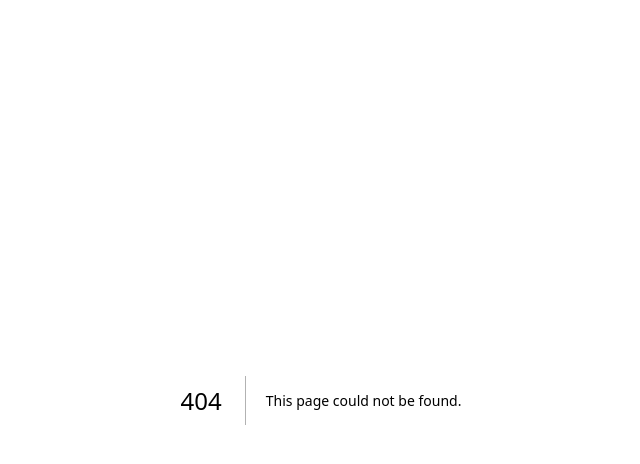
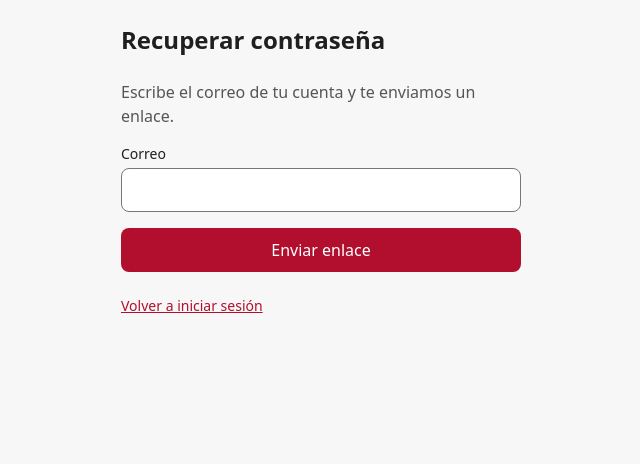
Before and after one commit to CUXUI/practica-Dead-Mans-Switch-mvp, a Next.js app: page /recuperar in a window 1280 px wide. Before the commit this address had no page. Shown: the top 464 px of the page, without its empty margins (319-959 px from the left). Built offline with nearby package versions, Linux system fonts and the light colour scheme.

Commit message:
cambiar contraseña

```diff
--- a/app/auth/callback/route.ts
+++ b/app/auth/callback/route.ts
@@ -1,15 +1,18 @@
 import { NextResponse } from "next/server";
 import { createClient } from "@/lib/supabase/server";
 
-// Destino del enlace de confirmación de correo que envía Supabase.
+// Destino de los enlaces que envía Supabase: confirmación de correo y recuperación de contraseña.
+// next: a dónde ir después (solo rutas internas, por ejemplo /recuperar/nueva). Por defecto, /home.
 export async function GET(request: Request) {
   const { searchParams, origin } = new URL(request.url);
   const code = searchParams.get("code");
+  const next = searchParams.get("next");
+  const destino = next && next.startsWith("/") && !next.startsWith("//") ? next : "/home";
 
   if (code) {
     const supabase = await createClient();
     const { error } = await supabase.auth.exchangeCodeForSession(code);
-    if (!error) return NextResponse.redirect(`${origin}/home`);
+    if (!error) return NextResponse.redirect(`${origin}${destino}`);
   }
   return NextResponse.redirect(`${origin}/login?error=confirmacion`);
 }
--- a/app/login/page.tsx
+++ b/app/login/page.tsx
@@ -9,6 +9,11 @@ export default function LoginPage() {
       <h1 className="mb-1 text-2xl font-semibold">{brand.name}</h1>
       <p className="mb-6 text-text-muted">Inicia sesión para continuar.</p>
       <AuthForm mode="login" />
+      <p className="mt-4 text-sm">
+        <Link href="/recuperar" className="font-medium text-brand-primary underline">
+          ¿Olvidaste tu contraseña?
+        </Link>
+      </p>
       <p className="mt-6 text-sm">
         ¿No tienes cuenta?{" "}
         <Link href="/alta/registro" className="font-medium text-brand-primary underline">
--- /dev/null
+++ b/app/recuperar/nueva/page.tsx
@@ -0,0 +1,57 @@
+"use client";
+
+import { useState } from "react";
+import { useRouter } from "next/navigation";
+import { createClient } from "@/lib/supabase/client";
+
+const inputClass =
+  "w-full min-h-11 rounded-lg border border-border bg-surface px-3 py-2 text-text focus:outline-2 focus:outline-brand-primary";
+
+// Llega desde el enlace del correo, con la sesión de recuperación ya iniciada por el callback.
+export default function NuevaContrasenaPage() {
+  const router = useRouter();
+  const [error, setError] = useState<string | null>(null);
+  const [loading, setLoading] = useState(false);
+
+  async function onSubmit(e: React.FormEvent<HTMLFormElement>) {
+    e.preventDefault();
+    setError(null);
+    const form = new FormData(e.currentTarget);
+    const password = String(form.get("password") ?? "");
+    const repetir = String(form.get("repetir") ?? "");
+    if (password.length < 8) return setError("La contraseña tiene que tener al menos 8 caracteres.");
+    if (password !== repetir) return setError("Las contraseñas no coinciden.");
+
+    setLoading(true);
+    const supabase = createClient();
+    const { error: errorCambio } = await supabase.auth.updateUser({ password });
+    setLoading(false);
+    if (errorCambio) return setError("No pudimos cambiar la contraseña. Pide un enlace nuevo e inténtalo otra vez.");
+    router.replace("/home");
+    router.refresh();
+  }
+
+  return (
+    <main className="mx-auto max-w-md space-y-6 p-6">
+      <h1 className="text-2xl font-semibold">Nueva contraseña</h1>
+      <form onSubmit={onSubmit} className="space-y-4">
+        <div>
+          <label htmlFor="password" className="mb-1 block text-sm font-medium">Nueva contraseña</label>
+          <input id="password" name="password" type="password" required minLength={8} autoComplete="new-password" className={inputClass} />
+        </div>
+        <div>
+          <label htmlFor="repetir" className="mb-1 block text-sm font-medium">Repite la contraseña</label>
+          <input id="repetir" name="repetir" type="password" required minLength={8} autoComplete="new-password" className={inputClass} />
+        </div>
+        {error && <p role="alert" className="text-sm text-danger">{error}</p>}
+        <button
+          type="submit"
+          disabled={loading}
+          className="min-h-11 w-full rounded-lg bg-brand-primary px-4 py-2 font-medium text-brand-on-primary disabled:opacity-60"
+        >
+          {loading ? "Guardando…" : "Guardar contraseña"}
+        </button>
+      </form>
+    </main>
+  );
+}
--- /dev/null
+++ b/app/recuperar/page.tsx
@@ -0,0 +1,60 @@
+"use client";
+
+import { useState } from "react";
+import Link from "next/link";
+import { createClient } from "@/lib/supabase/client";
+
+const inputClass =
+  "w-full min-h-11 rounded-lg border border-border bg-surface px-3 py-2 text-text focus:outline-2 focus:outline-brand-primary";
+
+// Olvidé mi contraseña: envía un enlace al correo. La respuesta es la misma exista o no la cuenta,
+// para no revelar qué correos están registrados.
+export default function RecuperarPage() {
+  const [enviado, setEnviado] = useState(false);
+  const [error, setError] = useState<string | null>(null);
+  const [loading, setLoading] = useState(false);
+
+  async function onSubmit(e: React.FormEvent<HTMLFormElement>) {
+    e.preventDefault();
+    setError(null);
+    setLoading(true);
+    const email = String(new FormData(e.currentTarget).get("email") ?? "").trim();
+    const supabase = createClient();
+    const { error: errorEnvio } = await supabase.auth.resetPasswordForEmail(email, {
+      redirectTo: `${window.location.origin}/auth/callback?next=/recuperar/nueva`,
+    });
+    setLoading(false);
+    if (errorEnvio) return setError("No pudimos enviar el correo. Revisa tu conexión e inténtalo otra vez.");
+    setEnviado(true);
+  }
+
+  return (
+    <main className="mx-auto max-w-md space-y-6 p-6">
+      <h1 className="text-2xl font-semibold">Recuperar contraseña</h1>
+      {enviado ? (
+        <p role="status" className="text-text-muted">
+          Si el correo está registrado, te enviamos un enlace para cambiar la contraseña. Revisa también la carpeta de spam.
+        </p>
+      ) : (
+        <form onSubmit={onSubmit} className="space-y-4">
+          <p className="text-text-muted">Escribe el correo de tu cuenta y te enviamos un enlace.</p>
+          <div>
+            <label htmlFor="email" className="mb-1 block text-sm font-medium">Correo</label>
+            <input id="email" name="email" type="email" required autoComplete="email" className={inputClass} />
+          </div>
+          {error && <p role="alert" className="text-sm text-danger">{error}</p>}
+          <button
+            type="submit"
+            disabled={loading}
+            className="min-h-11 w-full rounded-lg bg-brand-primary px-4 py-2 font-medium text-brand-on-primary disabled:opacity-60"
+          >
+            {loading ? "Enviando…" : "Enviar enlace"}
+          </button>
+        </form>
+      )}
+      <p className="text-sm">
+        <Link href="/login" className="font-medium text-brand-primary underline">Volver a iniciar sesión</Link>
+      </p>
+    </main>
+  );
+}
```
Also changed, not shown: 1 other file (tests, documents, lock files or other folders).
